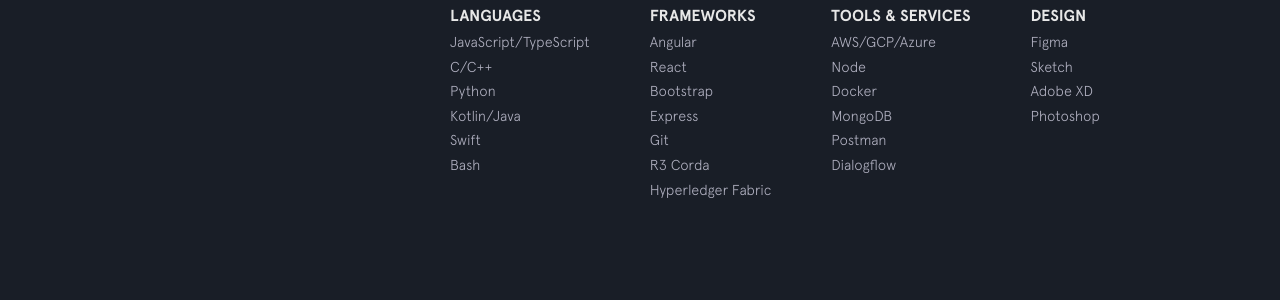
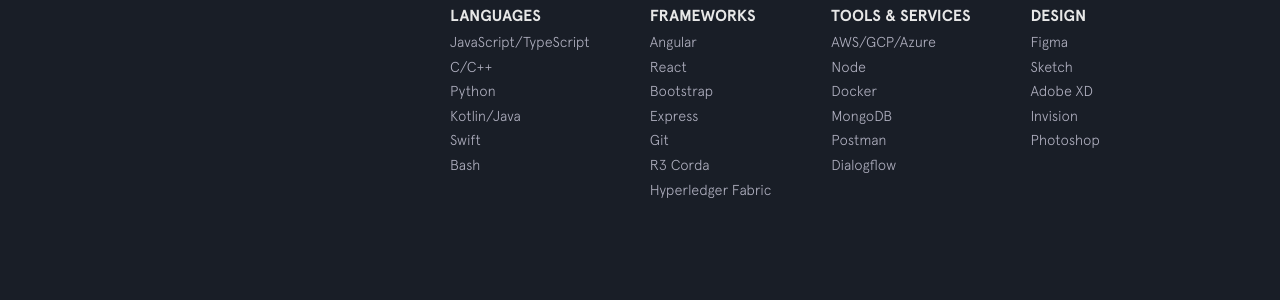
Before and after one commit to PronoyC/pronoyc.github.io, a Jekyll site: the page built from index.html, in a window 1280 px wide and 900 px high, scrolled down 1811 px. Shown: the part 153-453 px from the top of the window. Built offline with Jekyll 4.4.1, drawn with Linux system fonts in a browser that asks for light colours; nearby versions of some CDN libraries.

Commit message:
Update skills.yml

```diff
--- a/_data/skills.yml
+++ b/_data/skills.yml
@@ -27,4 +27,5 @@ design:
   - item: Figma
   - item: Sketch
   - item: Adobe XD
+  - item: Invision
   - item: Photoshop
```
